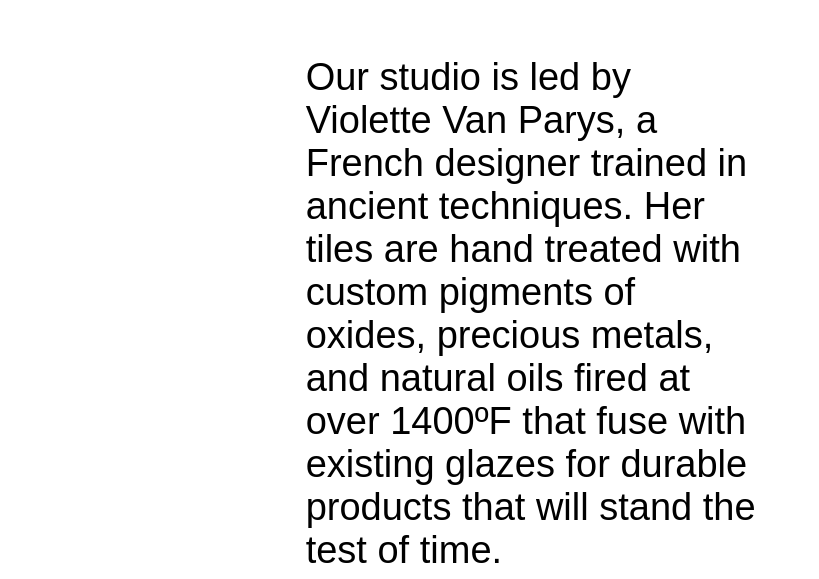
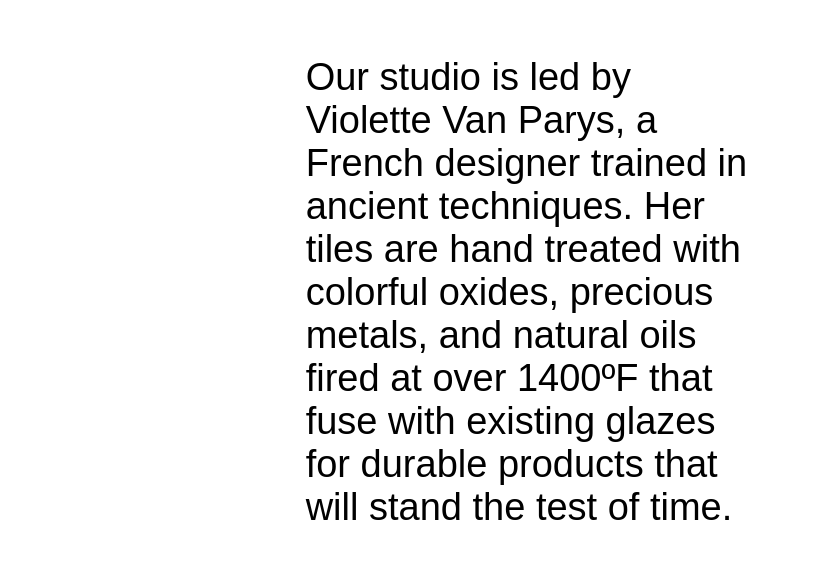
Before and after one commit to flatwhitebk/flatwhitebk.github.io, a plain HTML site: page home.html in a window 1280 px wide. Shown: the part 3450-4029 px from the top of the page, 461-1280 px from the left. Drawn offline with Linux system fonts and the light colour scheme; a script that the page names is missing; a web font is replaced by a local one.

Commit message:
oxides not pigments

```diff
--- a/home.html
+++ b/home.html
@@ -122,7 +122,7 @@
             </article>
 
             <article id="studio" class="L">
-              <h2 class="entry-title">Our studio is led by Violette Van Parys, a French designer trained in ancient techniques. Her tiles are hand treated with custom pigments of oxides, precious metals, and natural oils fired at over 1400ºF that fuse with existing glazes for durable products that will stand the test of time.</h2>
+              <h2 class="entry-title">Our studio is led by Violette Van Parys, a French designer trained in ancient techniques. Her tiles are hand treated with colorful oxides, precious metals, and natural oils fired at over 1400ºF that fuse with existing glazes for durable products that will stand the test of time.</h2>
             </article>
 
             <article class="XL">
```
